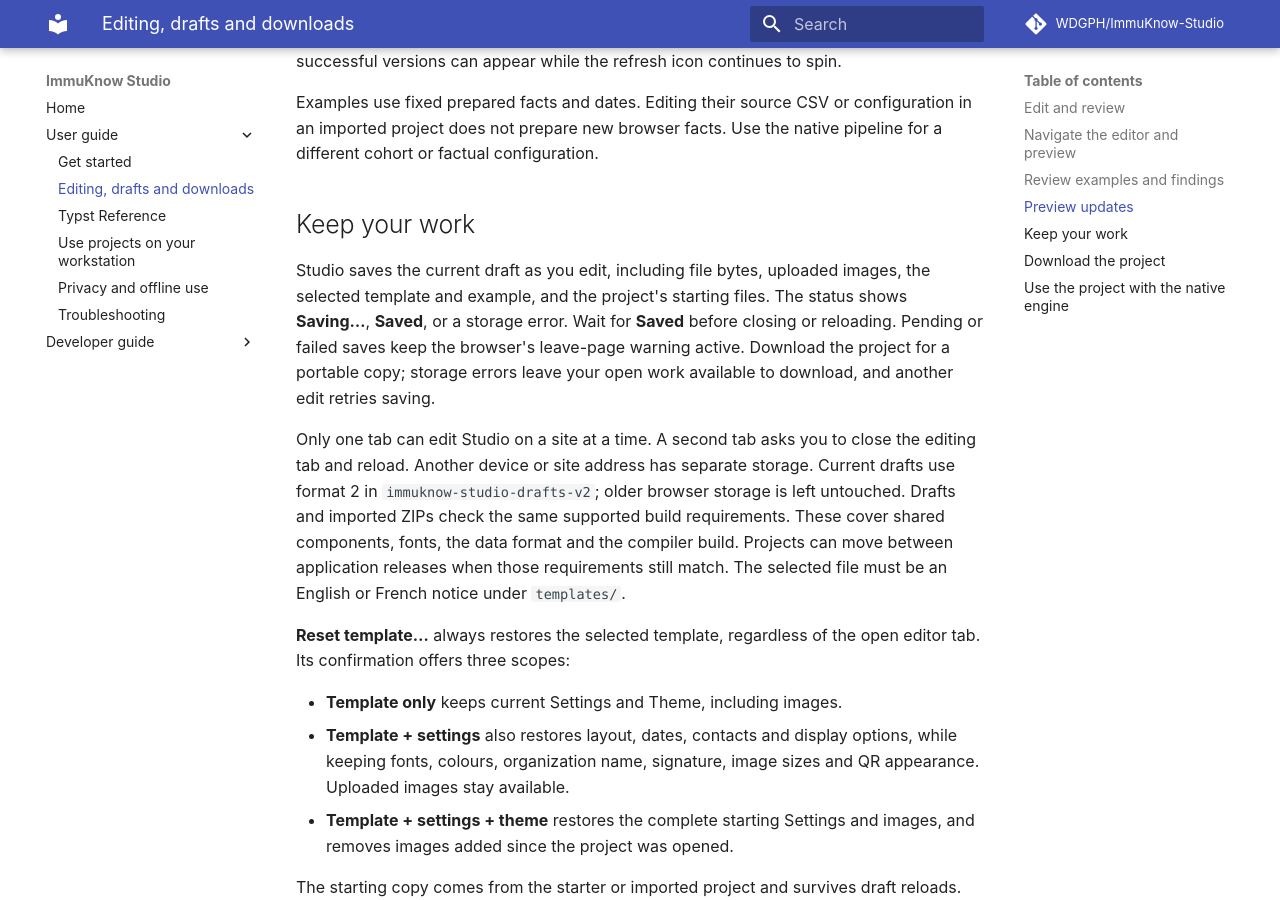
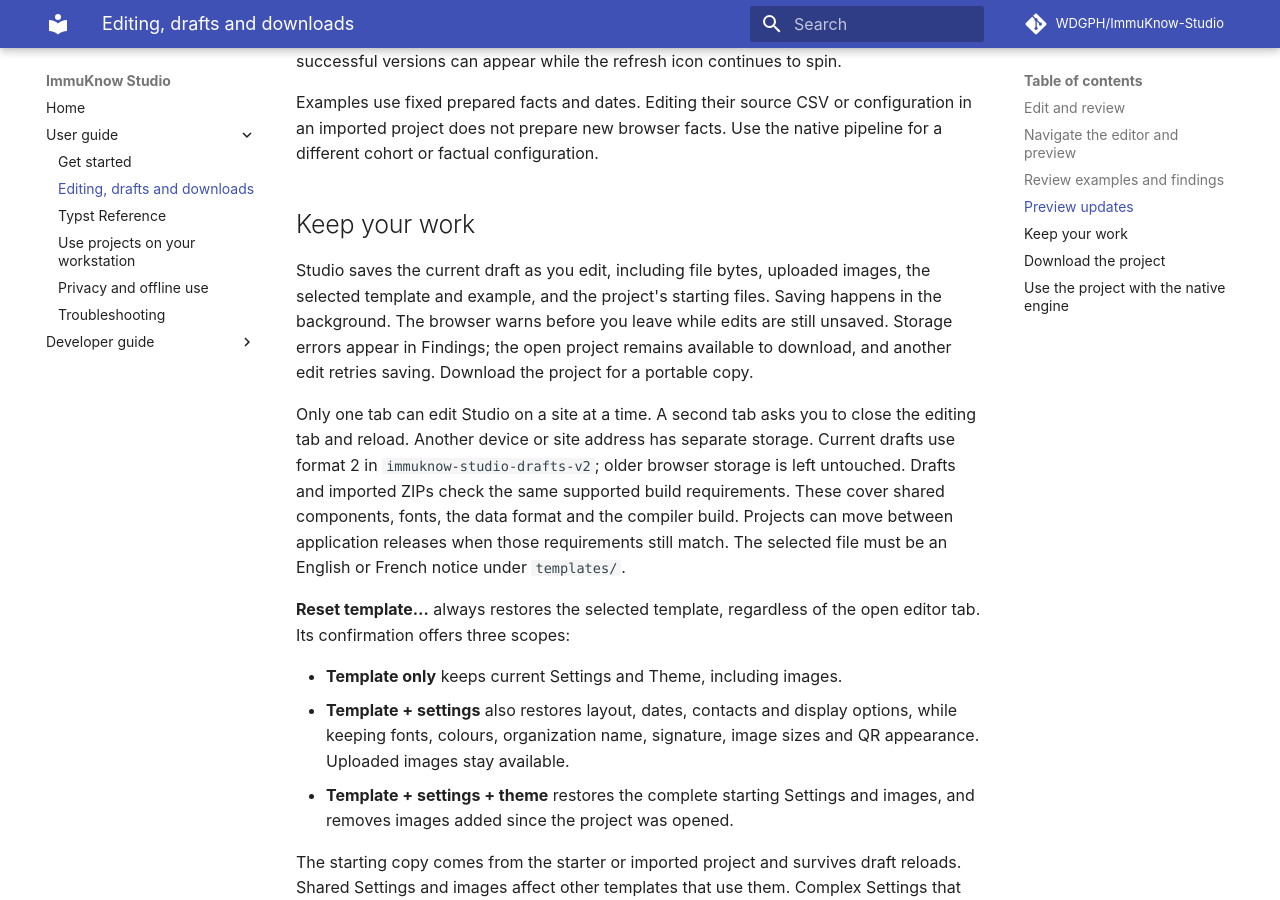
Before and after one commit to WDGPH/ImmuKnow-Studio, an MkDocs documentation site: the page built from docs/studio.md, in a window 1280 px wide and 900 px high, scrolled down 2501 px. Built offline with MkDocs 1.6.1 and Material for MkDocs 9.7.7, drawn with Linux system fonts in a browser that asks for light colours; comment, search, counter and statistics services are not loaded.

Commit message:
Remove persistent save-status text from Studio

```diff
--- a/docs/studio.md
+++ b/docs/studio.md
@@ -110,10 +110,10 @@ the native pipeline for a different cohort or factual configuration.
 
 Studio saves the current draft as you edit, including file bytes, uploaded
 images, the selected template and example, and the project's starting files.
-The status shows **Saving…**, **Saved**, or a storage error. Wait for **Saved**
-before closing or reloading. Pending or failed saves keep the browser's
-leave-page warning active. Download the project for a portable copy; storage
-errors leave your open work available to download, and another edit retries saving.
+Saving happens in the background. The browser warns before you leave while
+edits are still unsaved. Storage errors appear in Findings; the open project
+remains available to download, and another edit retries saving. Download the
+project for a portable copy.
 
 Only one tab can edit Studio on a site at a time. A second tab asks you to close
 the editing tab and reload. Another device or site address has separate storage.
--- a/index.html
+++ b/index.html
@@ -38,12 +38,11 @@
 </div>
 </header>
 <main>
-<p id="storage" class="hint" role="status" hidden></p>
 <div class="workspace" id="workspace">
 <section class="editor-pane" aria-label="Template source">
 <div class="pane-heading"><div class="editor-tabs" role="tablist" aria-label="Editor">
 <button id="theme-tab" role="tab" aria-selected="false" aria-controls="theme-panel" tabindex="-1" disabled><svg viewBox="0 0 24 24" aria-hidden="true" focusable="false"><path d="m14 5 5 5M4 20l4-1L20 7a2.8 2.8 0 0 0-4-4L4 15Z"/><path d="M4 15l5 5"/></svg><span>Theme</span></button><button id="template-tab" role="tab" aria-selected="true" aria-controls="editor-panel" disabled><svg viewBox="0 0 24 24" aria-hidden="true" focusable="false"><path d="M14 3H5v18h14V8Z"/><path d="M14 3v5h5M9 12h6M9 16h6"/></svg><span>Template</span></button><button id="settings-tab" role="tab" aria-selected="false" aria-controls="editor-panel" tabindex="-1" disabled><svg viewBox="0 0 24 24" aria-hidden="true" focusable="false"><path d="m9.5 3-.5 2-2 .9-1.8-.6-2.5 4.3 1.5 1.4v2l-1.5 1.4 2.5 4.3 1.8-.6 2 .9.5 2h5l.5-2 2-.9 1.8.6 2.5-4.3-1.5-1.4v-2l1.5-1.4-2.5-4.3-1.8.6-2-.9-.5-2Z"/><circle cx="12" cy="12" r="3"/></svg><span>Settings</span></button>
-</div><span id="save-state" class="hint" role="status"></span></div>
+</div></div>
 <div id="settings-controls" hidden><div class="preview-options"><label><input type="checkbox" id="guide">Show window guide</label></div></div>
 <div class="source-body" id="editor-panel" role="tabpanel" aria-labelledby="template-tab"><div id="editor"></div></div>
 <section id="theme-panel" class="theme-panel" role="tabpanel" aria-labelledby="theme-tab" hidden>
--- a/src/style.css
+++ b/src/style.css
@@ -243,10 +243,6 @@ main {
   display: flex;
   align-items: center;
   gap: 8px;
-}
-#save-state {
-  flex: 0 0 4.5em;
-  text-align: right;
 }
 .editor-tabs {
   display: flex;
```
Also changed, not shown: docs/getting-started.md (+3 -2 lines), docs/privacy-offline.md (+4 -4 lines), 4 other files.
